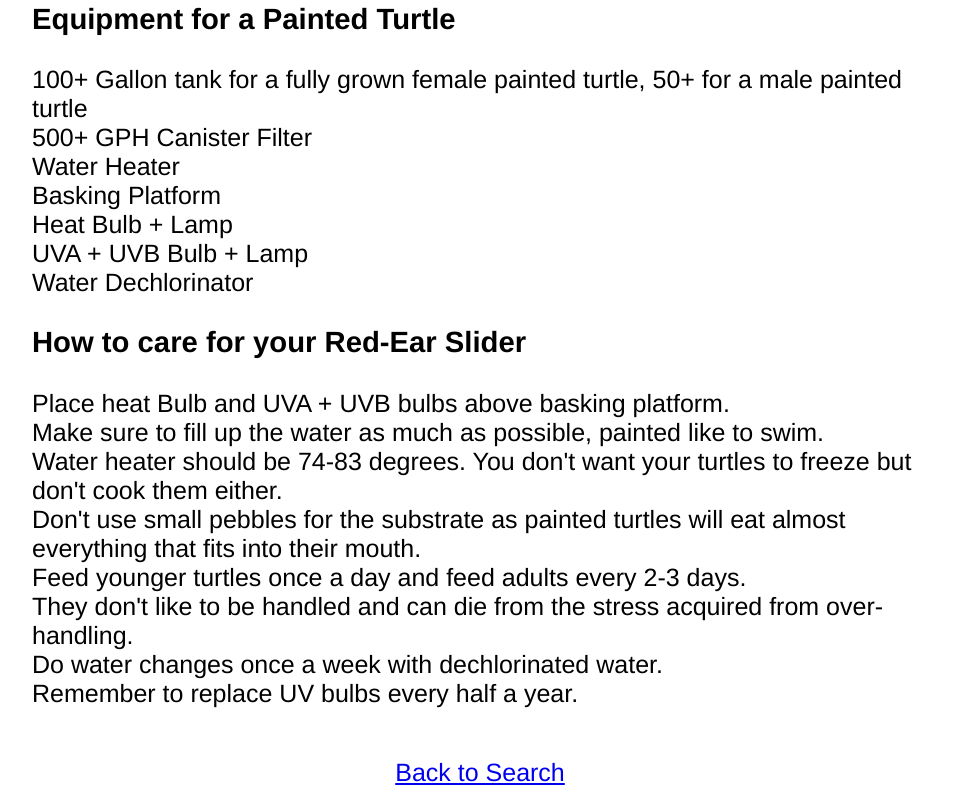
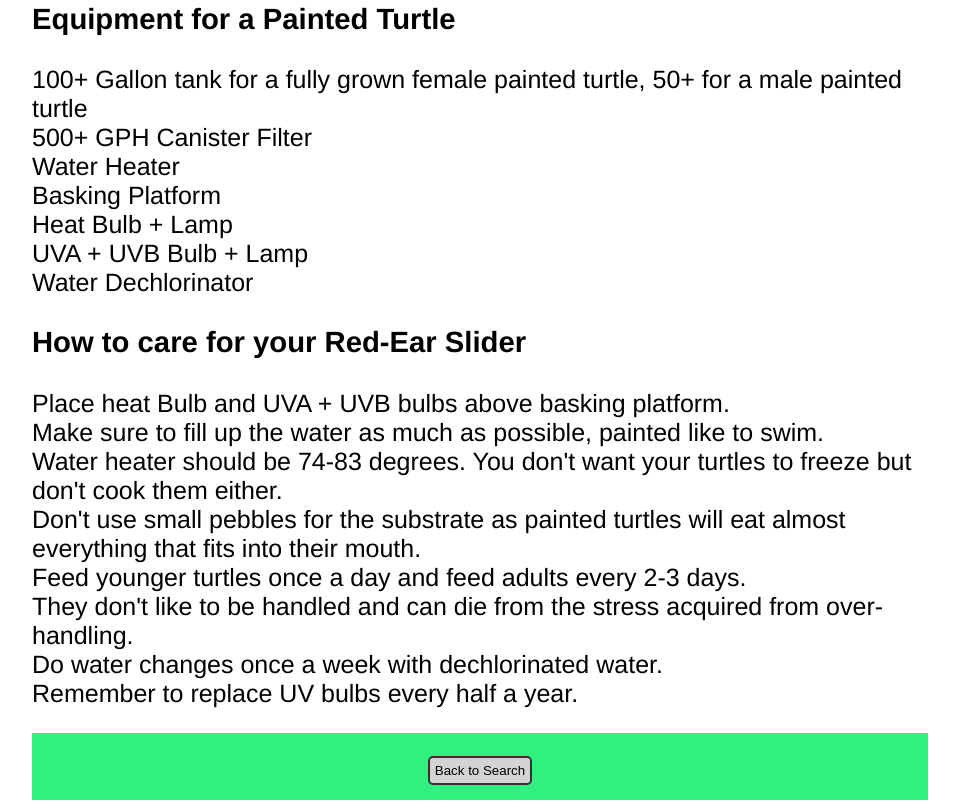
Before and after one commit to EthanChen-1/Turtle-Facts-Express-JS, a plain HTML site: page html/turtle-species-facts/pt.html in a window 1280 px wide. Shown: the part 640-1452 px from the top of the page, without its empty margins (160-1119 px from the left). Drawn offline with Linux system fonts and the light colour scheme.

Commit message:
Update pt.html

```diff
--- a/html/turtle-species-facts/pt.html
+++ b/html/turtle-species-facts/pt.html
@@ -45,6 +45,10 @@
             Remember to replace UV bulbs every half a year. <br/>
         </p>
     </div>
-    <p><a href="/">Back to Search</a></p>
+    <div id="footer">
+        <form id='back-to-search' action="/" method="get">
+            <input type="submit" value="Back to Search">
+        </form>
+    </div>
 </body>
 </html>
```
